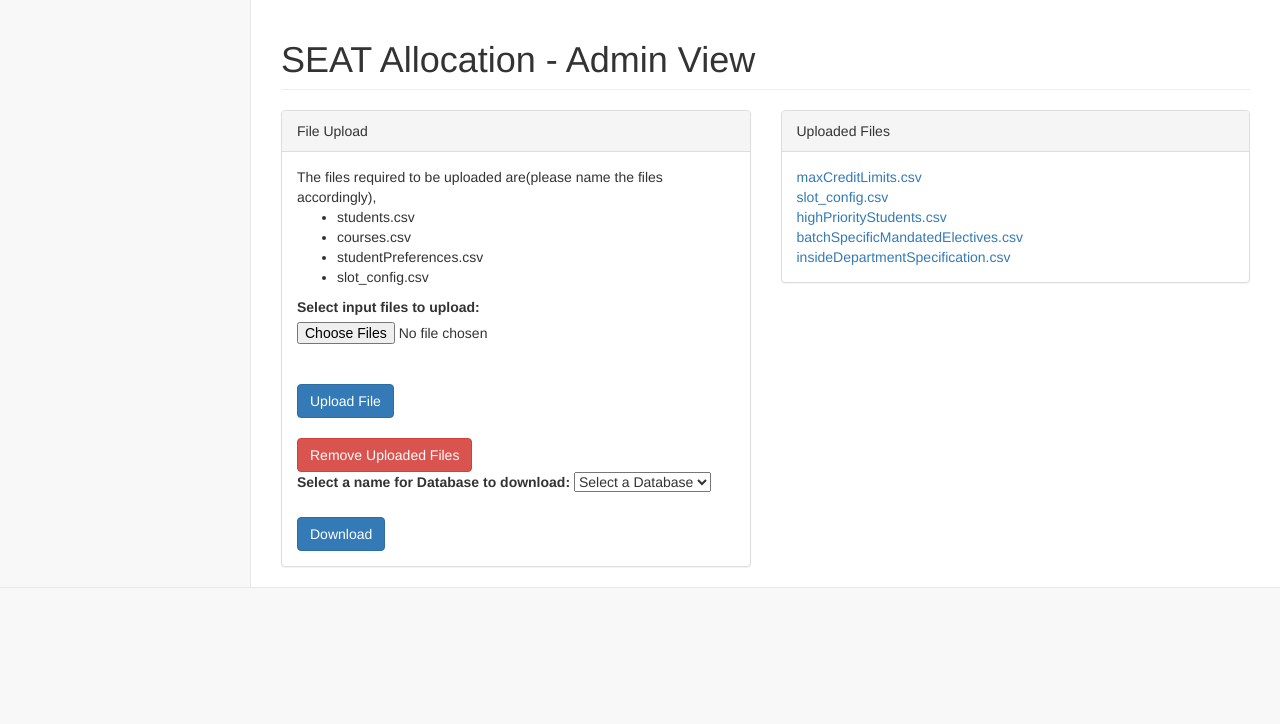
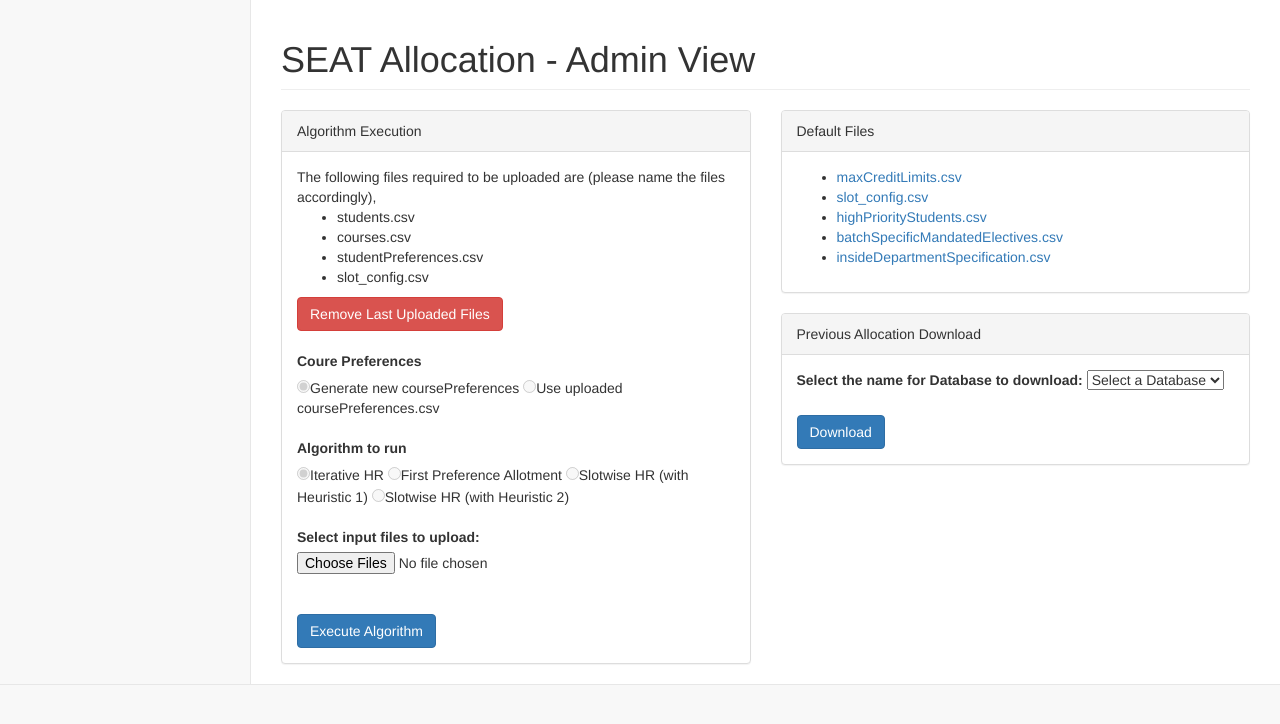
Before and after one commit to jeshuren/SEAT-Online, a PHP site: page / in a window 1280 px wide. Shown: the top 724 px of the page. Run offline with PHP 8.4, Linux system fonts and the light colour scheme.

Commit message:
Init Config changes

```diff
--- a/index.php
+++ b/index.php
@@ -53,29 +53,78 @@
           <div class="col-lg-6">
             <div class="panel panel-default">
               <div class="panel-heading">
-                File Upload
+                Algorithm Execution
               </div>
               <!-- /.panel-heading -->
               <div class="panel-body">
-                The files required to be uploaded are(please name the files accordingly),
+                The following files required to be uploaded are (please name the files accordingly),
                 <ul>
                   <li>students.csv</li>
                   <li>courses.csv</li>
                   <li>studentPreferences.csv</li>
                   <li>slot_config.csv</li>
                 </ul>
+                <a href="remove.php"><button type="button" class="btn btn-danger">Remove Last Uploaded Files</button></a>
+                <br />
+                <br />
 
                 <form action="upload.php" method="post" enctype="multipart/form-data" name="formUploadFile">
-                  <label>Select input files to upload:</label></br>
-                  <input type="file" name="files[]" multiple="multiple" /></br></br>
-                  <button type="submit" class="btn btn-primary" name="btnSubmit">Upload File</button>
+                  <label>Coure Preferences</label> <br />
+                  <input type="radio" name="coursePreferences" value="1" disabled checked>Generate new coursePreferences</input>
+                  <input type="radio" name="coursePreferences" value="2" disabled>Use uploaded coursePreferences.csv</input>
+                  <br />
+                  <br />
+                  <label>Algorithm to run</label> <br />
+                  <input type="radio" name="algorithm" value="1" disabled checked>Iterative HR</input>
+                  <input type="radio" name="algorithm" value="2" disabled>First Preference Allotment</input>
+                  <input type="radio" name="algorithm" value="3" disabled>Slotwise HR (with Heuristic 1)</input>
+                  <input type="radio" name="algorithm" value="4" disabled>Slotwise HR (with Heuristic 2)</input>
+                  <br />
+                  <br />
+                  <label>Select input files to upload:</label><br />
+                  <input type="file" name="files[]" multiple="multiple" /><br /><br />
+                  <button type="submit" class="btn btn-primary" name="btnSubmit">Execute Algorithm</button>
                 </form>
 
-              </br>
-              <a href="remove.php"><button type="button" class="btn btn-danger">Remove Uploaded Files</button></a>
 
+              </div>
+              <!-- /.panel-body -->
+            </div>
+          </div>
+
+          <div class="col-lg-6">
+            <div class="panel panel-default">
+              <div class="panel-heading">
+                Default Files
+              </div>
+              <!-- /.panel-heading -->
+              <div class="panel-body">
+                <ul>
+                  <?php
+                  $dir = "files/";
+                  // Open a directory, and read its contents
+                  if (is_dir($dir)){
+                    if ($dh = opendir($dir)){
+                      while (($file = readdir($dh)) !== false){
+                        if ($file != "." && $file != ".." && strtolower(substr($file, strrpos($file, '.') + 1)) == 'csv') {
+                          echo "<li><a href='download.php?name=".$dir.$file."'>".$file."</a></li>";
+                        }
+                      }
+                      closedir($dh);
+                    }
+                  }
+                  ?>
+                </div>
+                <!-- /.panel-body -->
+              </div>
+              <div class="panel panel-default">
+                <div class="panel-heading">
+                  Previous Allocation Download
+                </div>
+                <!-- /.panel-heading -->
+                <div class="panel-body">
                   <form action="dumpCSV.php" method="post">
-                <label>Select a name for Database to download: </label>
+                    <label>Select the name for Database to download: </label>
                     <?php
                     $ini_array = parse_ini_file("config/config.cfg");
                     $link = mysql_connect($ini_array['hostname'].':'.$ini_array['port'], $ini_array['username'], $ini_array['password']);
@@ -92,37 +141,9 @@
                     echo '</select>';
                     ?>
                     <!-- <input type="text" name="database" /> -->
-              </br></br>
+                    <br /><br />
                     <button type="submit" class="btn btn-primary" name="btnSubmit">Download</button>
                   </form>
-          </div>
-          <!-- /.panel-body -->
-        </div>
-      </div>
-
-      <div class="col-lg-6">
-        <div class="panel panel-default">
-          <div class="panel-heading">
-            Uploaded Files
-          </div>
-          <!-- /.panel-heading -->
-          <div class="panel-body">
-            <?php
-            $dir = "files/";
-            // Open a directory, and read its contents
-            if (is_dir($dir)){
-              if ($dh = opendir($dir)){
-                while (($file = readdir($dh)) !== false){
-                  if ($file != "." && $file != ".." && strtolower(substr($file, strrpos($file, '.') + 1)) == 'csv') {
-                    echo "<a href='download.php?name=".$dir.$file."'>".$file."</a></br> ";
-                  }
-                }
-                closedir($dh);
-              }
-            }
-            ?>
-          </div>
-          <!-- /.panel-body -->
                 </div>
               </div>
 
--- a/upload.php
+++ b/upload.php
@@ -122,9 +122,9 @@
                 }
                 echo '</pre>';
                 $file = "files/seatOutput/output.csv";
-								echo "<a href='download.php?name=".$file."'>Click Here to View the Output</a></br> ";
+                echo "<a href='download.php?name=".$file."'>Click Here to View the Output</a> (File is stored in /var/www/html/seat_allocation/files/seatOutput/output.csv)</br> ";
                 $emails = "files/seatOutput/emails.tar.gz";
-								echo "<a href='download.php?name=".$emails."'>Click Here to Download the Emails</a></br>" ;
+                echo "<a href='download.php?name=".$emails."'>Click Here to Download the Emails</a> (Files are stored in /var/www/html/seat_allocation/files/seatOutput/studentEmails/)</br>" ;
                 echo "<form method='post' action='uploadDB.php'>" ;
                 echo "Enter a name for Database to save: " ;
                 echo "<input type='text' name='database'></br>" ;
```
Lines whose indentation alone changed are shown as unchanged.
